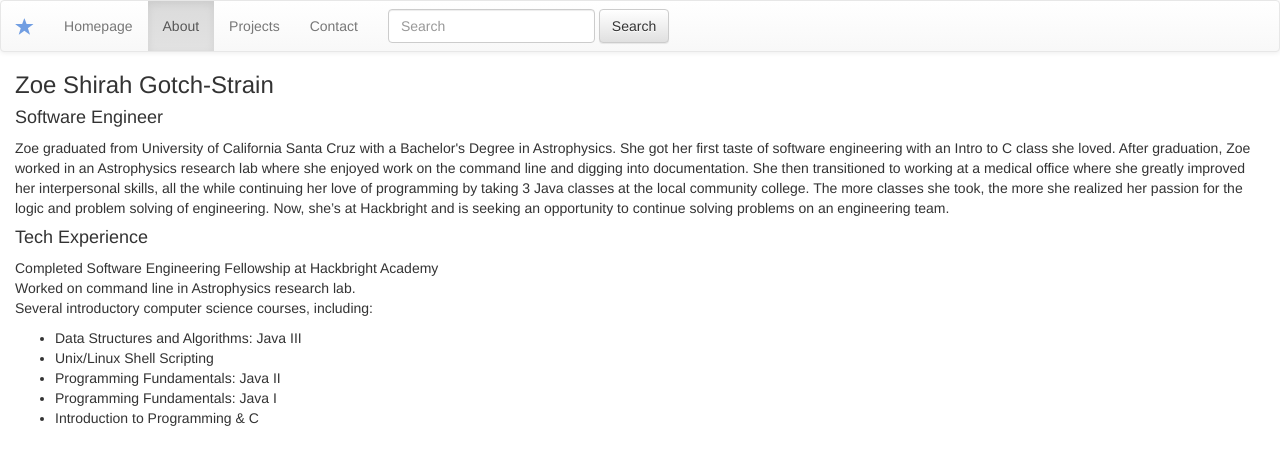
After one commit to ZoeShirah/Personal-Website, a Flask app: page /bio in a window 1280 px wide. The commit adds this page. Shown: the top 465 px of the page. Run offline with Flask 2, Linux system fonts and the light colour scheme; some libraries are stand-ins or nearby versions.

Commit message:
setting up work environment, server working

```diff
--- a/requirements.txt
+++ b/requirements.txt
@@ -1,6 +1,8 @@
 appdirs==1.4.3
+blinker==1.4
 click==6.7
 Flask==0.12.1
+Flask-DebugToolbar==0.10.1
 itsdangerous==0.24
 Jinja2==2.9.6
 MarkupSafe==1.0
--- a/server.py
+++ b/server.py
@@ -16,6 +16,12 @@ def index():
     return render_template("homepage.html")
 
 
+@app.route('/bio')
+def bio():
+    """About Me page"""
+
+    return render_template("bio.html")
+
 if __name__ == "__main__":  # pragma: no cover
 
     # while developing/debugging *********
@@ -28,7 +34,7 @@ if __name__ == "__main__":  # pragma: no cover
     # connect_to_db(app, os.environ.get("DATABASE_URL", "postgresql:///stars"))
 
     # db.create_all(app=app)
-    # PORT = int(os.environ.get("PORT", 5000))
+    PORT = int(os.environ.get("PORT", 5000))
 
     #while developing/debugging ****************
     app.run(host="0.0.0.0", port=PORT)
--- /dev/null
+++ b/static/styles.css
@@ -0,0 +1,7 @@
+body {
+    margin:15px;
+}
+
+nav {
+    margin:-15px;
+}
--- a/templates/base.html
+++ b/templates/base.html
@@ -2,7 +2,7 @@
 <html>
 <head>
 <title>Zoe Shirah Gotch-Strain - {% block title %}PAGE TITLE GOES HERE{% endblock %}</title>
-<link href="https://fonts.googleapis.com/css?family=Great+Vibes|Herr+Von+Muellerhoff|Italianno|Meddon|Petit+Formal+Script|Pinyon+Script|Satisfy|Tangerine" rel="stylesheet">
+
 <script src="http://code.jquery.com/jquery.js"></script>
 <!-- bootstrap -->
 <!-- Latest compiled and minified CSS -->
@@ -13,6 +13,8 @@
 
 <!-- Latest compiled and minified JavaScript -->
 <script src="https://maxcdn.bootstrapcdn.com/bootstrap/3.3.7/js/bootstrap.min.js" integrity="sha384-Tc5IQib027qvyjSMfHjOMaLkfuWVxZxUPnCJA7l2mCWNIpG9mGCD8wGNIcPD7Txa" crossorigin="anonymous"></script>
+
+<link rel="stylesheet" href='/static/styles.css'>
 </head>
 <body>
 <nav class="navbar navbar-default">
@@ -31,9 +33,9 @@
     <div class="collapse navbar-collapse" id="bs-example-navbar-collapse-1">
       <ul class="nav navbar-nav">
         <li class="{% block nav_homepage %}{% endblock %}"><a href="/">Homepage<span class="sr-only">(current)</span></a></li>
-        <li class="{% block nav_stars %}{% endblock %}"><a href="/bio">About</a></li>
-        <li class="{% block nav_profile %}{% endblock %}"><a href="/projects">Projects</a></li>
-        <li class="{% block nav_register %}{% endblock %}"><a href="/contact">Contact</a></li>
+        <li class="{% block nav_bio %}{% endblock %}"><a href="/bio">About</a></li>
+        <li class="{% block nav_projects %}{% endblock %}"><a href="/projects">Projects</a></li>
+        <li class="{% block nav_contact %}{% endblock %}"><a href="/contact">Contact</a></li>
       </ul>
       <form class="navbar-form navbar-left" action='/search'>
         <div class="form-group">
@@ -56,6 +58,5 @@
   {% endif %}
   {% endwith %}
 {% block content %}CONTENT HERE{% endblock %}
-<script src='/static/scripts.js'></script>
 </body>
 </html>
--- /dev/null
+++ b/templates/bio.html
@@ -0,0 +1,26 @@
+{% extends 'base.html' %}
+{% block title %}About{% endblock %}
+{% block nav_bio %}active{% endblock %}
+
+{% block content %}
+<h3>Zoe Shirah Gotch-Strain</h3>
+<h4>Software Engineer</h4>
+
+<p>
+Zoe graduated from University of California Santa Cruz with a Bachelor's Degree in Astrophysics. She got her first taste of software engineering with an Intro to C class she loved. After graduation, Zoe worked in an Astrophysics research lab where she enjoyed work on the command line and digging into documentation. She then transitioned to working at a medical office where she greatly improved her interpersonal skills, all the while continuing her love of programming by taking 3 Java classes at the local community college. The more classes she took, the more she realized her passion for the logic and problem solving of engineering. Now, she’s at Hackbright and is seeking an opportunity to continue solving problems on an engineering team.
+</p>
+
+<h4>Tech Experience</h4>
+<p>
+Completed Software Engineering Fellowship at Hackbright Academy<br>
+Worked on command line in Astrophysics research lab.<br>
+
+Several introductory computer science courses, including: <br>
+<ul>
+<li>Data Structures and Algorithms: Java III</li>
+<li>Unix/Linux Shell Scripting</li>
+<li>Programming Fundamentals: Java II</li>
+<li>Programming Fundamentals: Java I</li>
+<li>Introduction to Programming & C</li>
+</p>
+{% endblock %}
```
